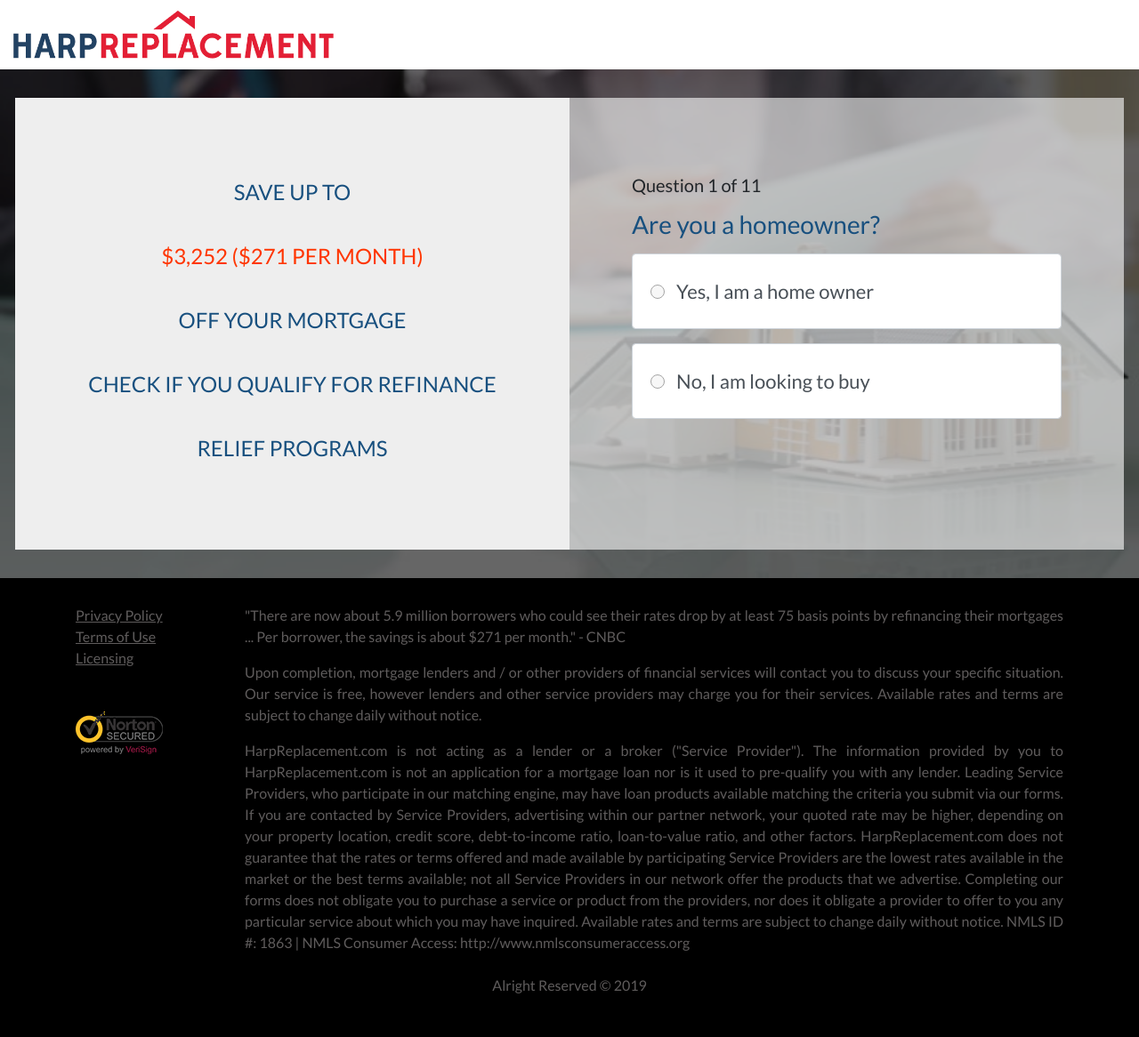
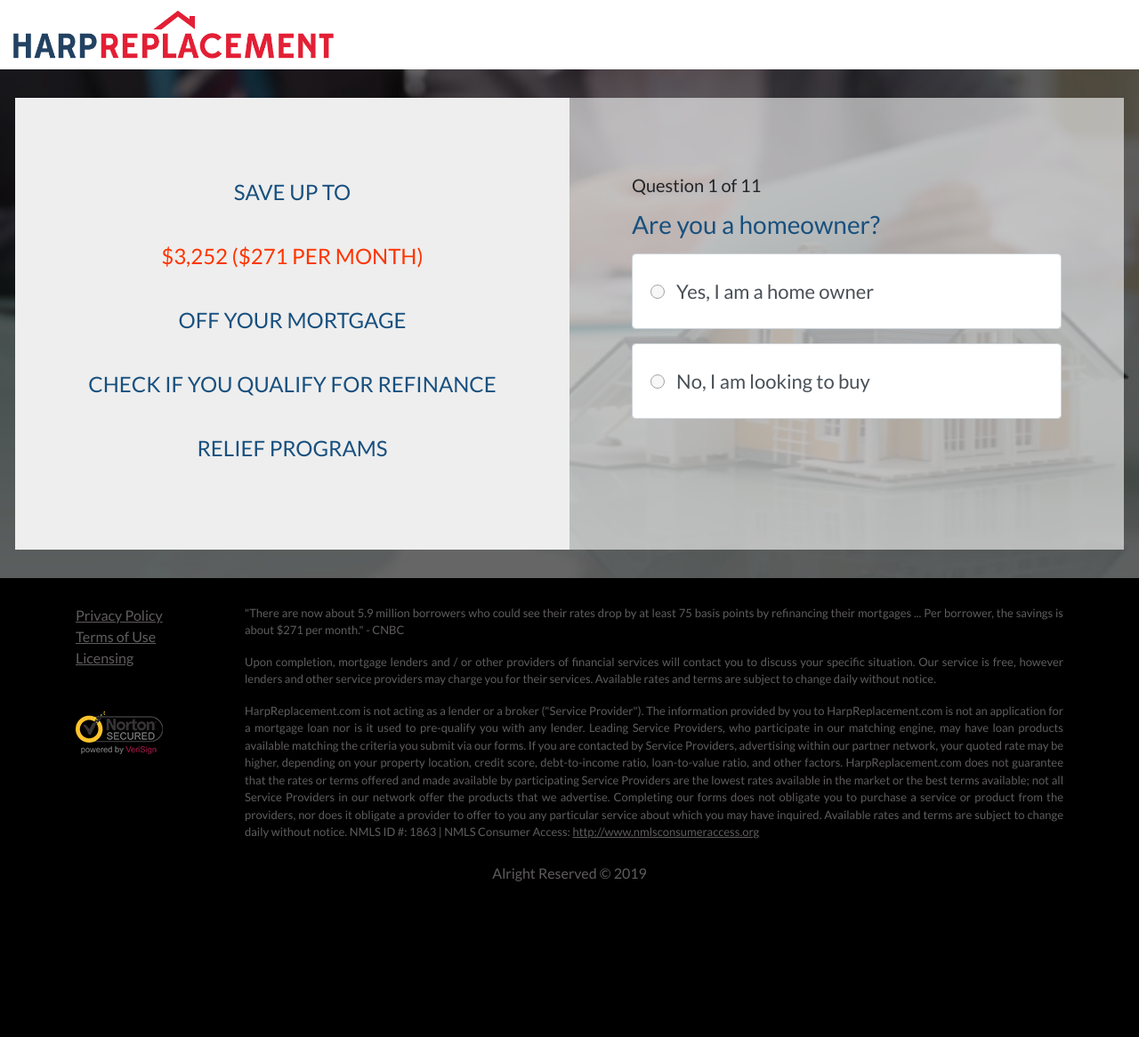
Before and after one commit to increase21/gratis-refina-form, a PHP site: page / in a window 1280 px wide. Shown: the whole page at 89% size. After the commit the page ends 991 px from the top, so only its background shows below. Run offline with PHP 8.4, Linux system fonts and the light colour scheme.

Commit message:
reduced the footer text font-size

```diff
--- a/css/style.css
+++ b/css/style.css
@@ -61,6 +61,7 @@ footer {
 .footer {
    display: flex;
    color: rgb(255, 255, 255);
+   font-size: 12px
 }
 
 .footer-link li {
--- a/index.html
+++ b/index.html
@@ -77,7 +77,7 @@
                   <img src="./images/norton.png" />
                </div>
             </div>
-            <div class="col-md-10 color-footer text-justify">
+            <div class="col-md-10 color-footer text-justify" style="font-size: 13px">
                <p> "There are now about 5.9 million borrowers who could see their rates drop by at least 75 basis points
                   by
                   refinancing their mortgages ... Per borrower, the savings is about $271 per month." - CNBC</p>
@@ -112,7 +112,8 @@
                does it obligate a provider to offer to you any particular service about which you may have inquired.
                Available
                rates and terms are subject to change daily without notice. NMLS ID #: 1863 | NMLS Consumer Access:
-               http://www.nmlsconsumeraccess.org
+               <a href="http://www.nmlsconsumeraccess.org" class="color-footer" target="_blank"
+                  style="text-decoration: underline">http://www.nmlsconsumeraccess.org</a>
             </div>
 
 
```
